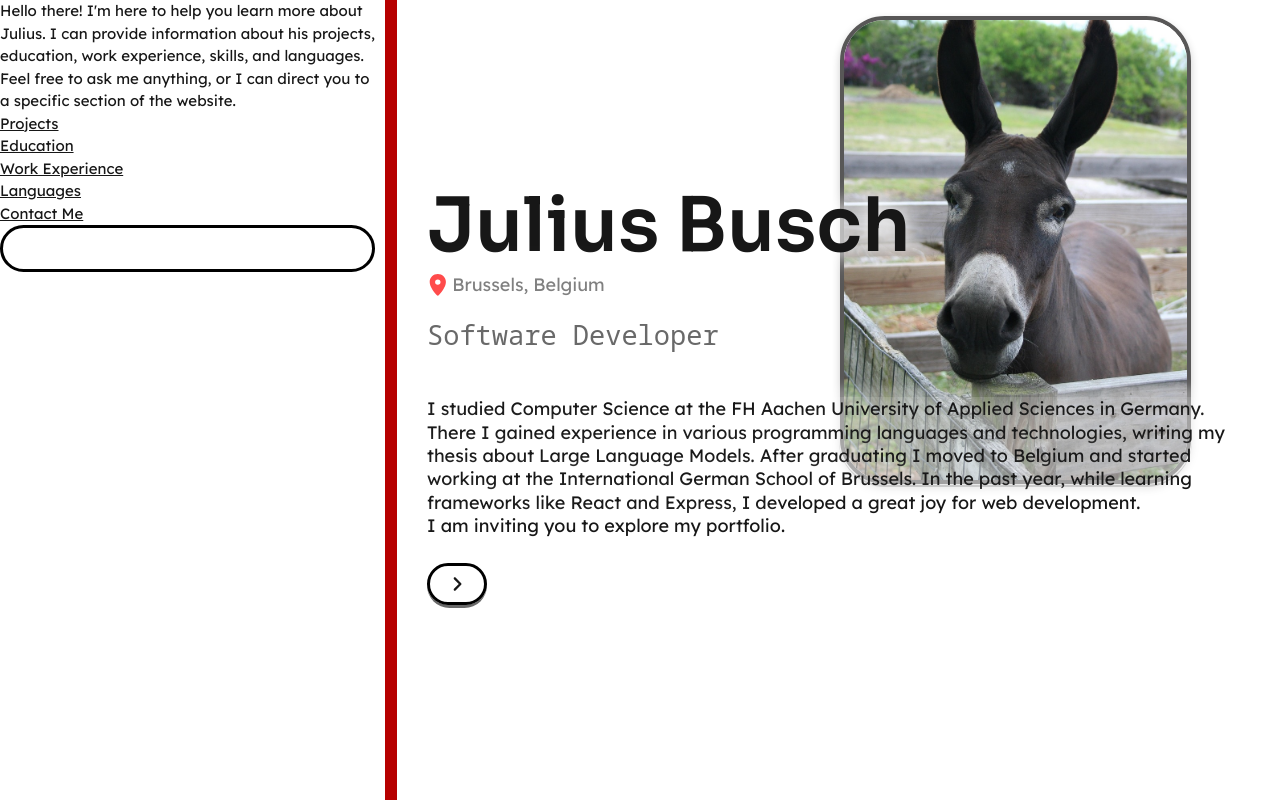
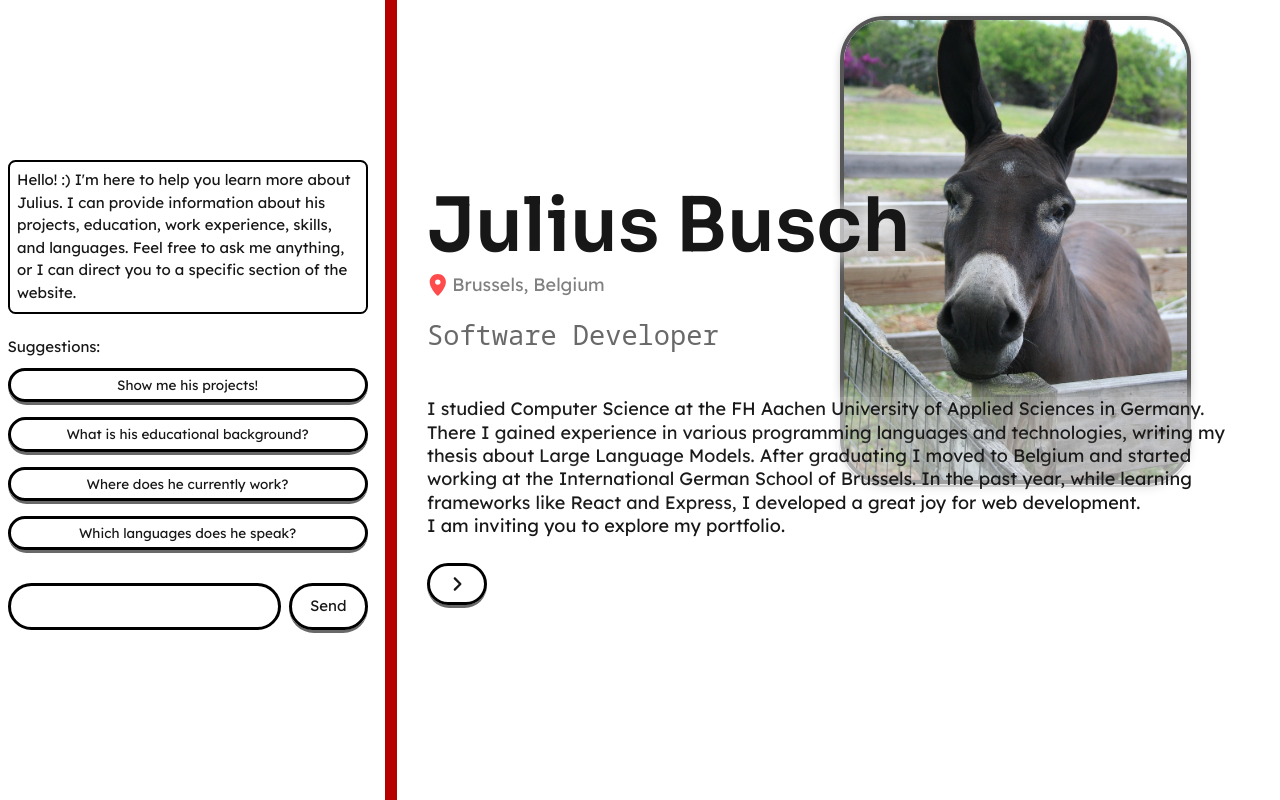
Before and after one commit to julii-b/portfolio-website, a Next.js app: page / in a window 1280 px wide. Built offline with nearby package versions, Linux system fonts and the light colour scheme; a web font is replaced by a local one.

Commit message:
feat: add suggestions with pre-generated answers to chat bot and add basic styling to chat bot

```diff
--- a/app/components/navigation-chat/navigation-chat.module.css
+++ b/app/components/navigation-chat/navigation-chat.module.css
@@ -1,5 +1,47 @@
 .nav {
   display: flex;
   flex-direction: column;
+  gap: 1em;
+  align-items: center;
+  justify-content: center;
   height: 100dvh;
+  padding: 0.5em;
 }
+
+.chatOutput {
+  width: 100%;
+  border: 2px solid black;
+  padding: 0.5em;
+  border-radius: 0.5em;
+}
+
+.suggestions {
+  display: flex;
+  flex-direction: row;
+  flex-wrap: wrap;
+  gap: 0.8em;
+  margin: 0.5em 0;
+}
+.suggestions p {
+  width: 100%;
+  margin-bottom: -0.2em;
+}
+.suggestions Button {
+  flex-grow: 1;
+  font-size: 0.9em;
+}
+.suggestions Button > * {
+  padding: 0.3em;
+}
+
+.form {
+  margin: 0.5em 0;
+  width: 100%;
+  display: flex;
+  flex-direction: row;
+  gap: 0.5rem;
+}
+
+.form Input {
+  flex-grow: 1;
+}
--- a/app/components/navigation-chat/navigation-chat.tsx
+++ b/app/components/navigation-chat/navigation-chat.tsx
@@ -11,47 +11,104 @@ import { Button } from "@/app/ui/button/button";
 
 export default function NavigationChat() {
 
-  const [chatHistory, setChatHistory] = useState<ChatHistoryEntry[]>([]);
-
-  const initialMessage: ChatResponse = { answer: "Hello there! I'm here to help you learn more about Julius. I can provide information about his projects, education, work experience, skills, and languages. Feel free to ask me anything, or I can direct you to a specific section of the website." };
+  const initialMessage: ChatResponse = { answer: "Hello! :) I'm here to help you learn more about Julius. I can provide information about his projects, education, work experience, skills, and languages. Feel free to ask me anything, or I can direct you to a specific section of the website." };
   useEffect(() => {
     setChatHistory([{type: "model", message: initialMessage.answer}]);
   }, []);
 
-  const [responseMessage, setResponseMessage] = useState<ChatResponse>(initialMessage);
+  const [state, setState] = useState<("loading"| "idle")>("idle");
+  const [userInput, setUserInput] = useState<string>("");
+  const [modelAnswer, setModelAnswer] = useState<string>(initialMessage.answer);
+  const [chatHistory, setChatHistory] = useState<ChatHistoryEntry[]>([]);
+
+
 
   async function handleChatInput(userPrompt: string) {
-    setResponseMessage({answer: "loading..."});
+    setState("loading");
 
     const newHistory: ChatHistoryEntry[] = [...chatHistory, {type: "user", message: userPrompt}];
+    setChatHistory(newHistory);
 
-    setChatHistory(newHistory);
-    console.log("Current chat history:", newHistory);
     const response = await generateChatResponse(newHistory);
     setChatHistory(prev => [...prev, {type: "model", message: response.answer}]);
-    setResponseMessage(response);
+    setModelAnswer(response.answer);
     if (response.function_name === "scroll_to_section" && response.parameters?.section_name) {
       const section = response.parameters.section_name;
       redirect(`/#${section}`);
     }
   }
 
-  const debouncedOnChange = useDebouncedCallback(handleChatInput, 2000);
-
   return (
     <nav className={styles.nav}>
-      {responseMessage && <p>{responseMessage.answer}</p> }
+      <div className={styles.chatOutput}>
+      {modelAnswer && <p>{modelAnswer}</p> }
+      </div>
 
-      <Link href="/#projects">Projects</Link>
-      <Link href="/#education">Education</Link>
-      <Link href="/#work-experience">Work Experience</Link>
-      <Link href="/#languages">Languages</Link>
-      <Link href="/#contact-form">Contact Me</Link>
+      <div className={styles.suggestions}>
 
+        <p>Suggestions:</p>
 
-      <Input onChange={async (e) => {
-        debouncedOnChange(e.target.value);
-      }} />
+        <Button onClick={() => {
+          const answer = "Julius presents three projects on his website: a personal portfolio website (the one you are seeing right now), SimplePolls, and GuessTheFlag. The portfolio website is built with Next.js, SimplePolls is a full-stack application with a React frontend and an Express backend, while GuessTheFlag is a fun way to test your flag knowledge built with React. I am now scrolling to the Projects section for you.";
+          setChatHistory(prev => [...prev,
+            {type: "user", message: "Show me his projects!"},
+            {type: "model", message: answer }
+          ]);
+          setModelAnswer(answer);
+          redirect("/#projects");
+        }}>
+          Show me his projects!
+        </Button>
+
+        <Button onClick={() => {
+          const answer = "Julius holds a B.Sc. in Computer Science from FH Aachen University of Applied Sciences, graduating with a grade of 1.3, which corresponds to the top 5% of graduates.”. His bachelor's thesis focused on a prototype implementation of Retrieval-Augmented Generation and an evaluation of major LLMs. I'll take you to the Education section now."
+          setChatHistory(prev => [...prev,
+            {type: "user", message: "SWhat is his educational background?"},
+            {type: "model", message: answer }
+          ]);
+          setModelAnswer(answer);
+          redirect("/#education");
+        }}>
+          What is his educational background?
+        </Button>
+
+        <Button onClick={() => {
+          const answer = "Julius currently works at the International German School of Brussels (iDSB) in IT support and administration, and he also develops internal apps and small tools to improve processes. I'll take you to the Work Experience section now."
+          setChatHistory(prev => [...prev,
+            {type: "user", message: "Where does he currently work?"},
+            {type: "model", message: answer }
+          ]);
+          setModelAnswer(answer);
+          redirect("/#work-experience");
+        }}>
+          Where does he currently work?
+        </Button>
+
+        <Button onClick={() => {
+          const answer = "Julius is fluent in German and English, and is currently learning French, where he already reached a B1 level (intermediate). I am now scrolling to the Languages section for more details!" ;
+          setChatHistory(prev => [...prev,
+            {type: "user", message: "Which languages does he speak?"},
+            {type: "model", message: answer }
+          ]);
+          setModelAnswer(answer);
+          redirect("/#languages");
+        }}>
+          Which languages does he speak?
+        </Button>
+
+      </div>
+
+      <form
+      onSubmit={(e) => {
+        e.preventDefault();
+        handleChatInput(userInput);
+        setUserInput("");
+      }}
+      className={styles.form}
+      >
+        <Input value={userInput} onChange={(e) => setUserInput(e.target.value)} />
+        <Button type="submit">Send</Button>
+      </form>
     </nav>
   );
 }
```
